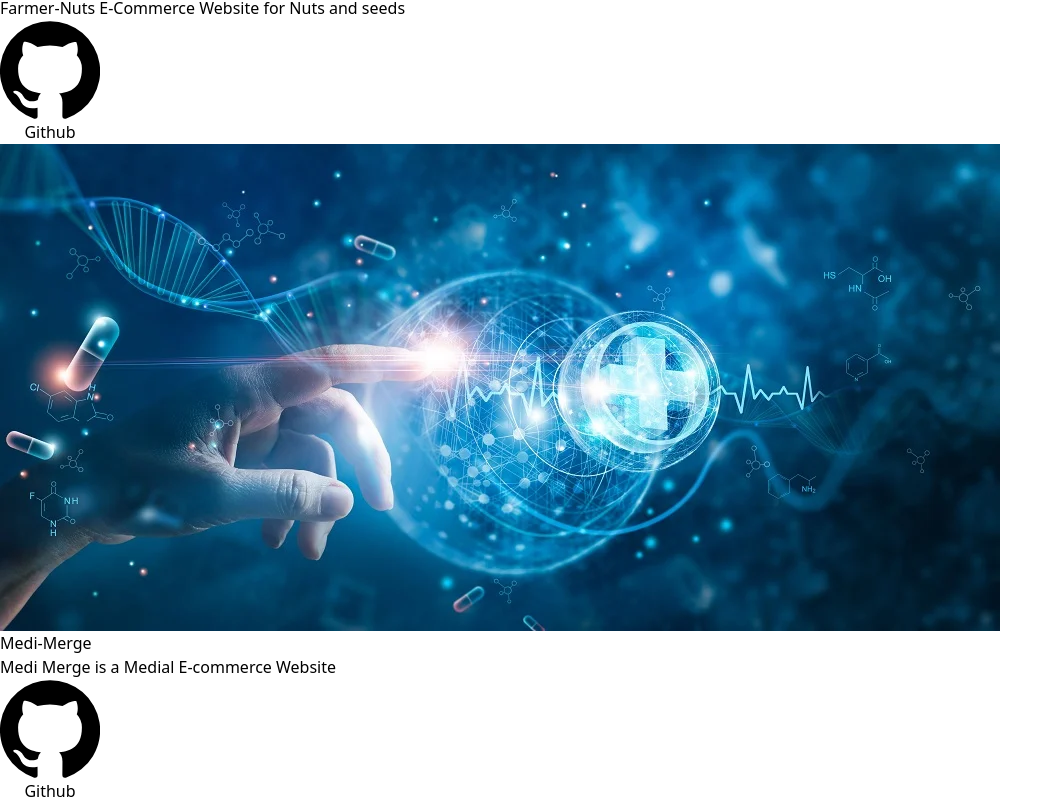
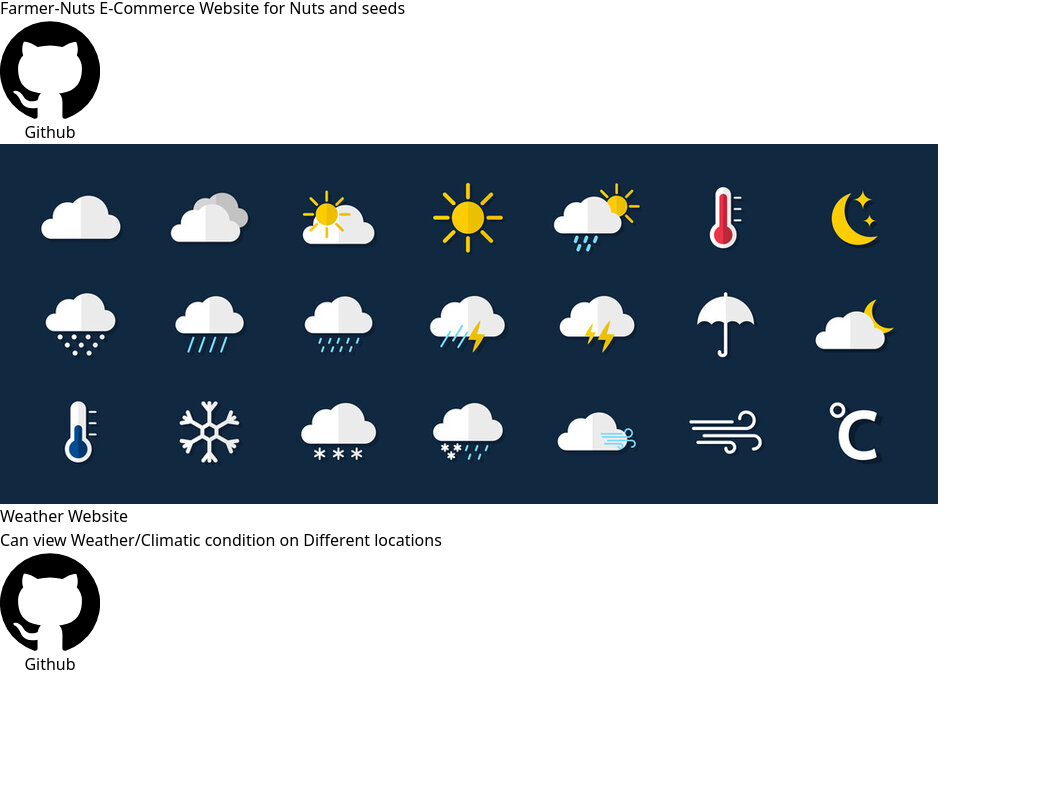
Before and after one commit to Rama116/React, a React (Vite) app: page /Project in a window 1280 px wide. Shown: the part 1286-2089 px from the top of the page, without its empty margins (0-1063 px from the left). After the commit the page ends 1962 px from the top, so only its background shows below. Built offline with nearby package versions, Linux system fonts and the light colour scheme.

Commit message:
updated proj

```diff
--- a/package.json
+++ b/package.json
@@ -10,6 +10,7 @@
     "preview": "vite preview"
   },
   "dependencies": {
+    "emailjs-com": "^3.2.0",
     "lucide-react": "^0.441.0",
     "react": "^18.3.1",
     "react-dom": "^18.3.1",
--- a/src/pages/Contact.jsx
+++ b/src/pages/Contact.jsx
@@ -1,5 +1,6 @@
 // import React from 'react'
 import dev from "../assets/img/undraw_Contact_us_re_4qqt.png"
+
 const Contact = () => {
   return (
     <>
--- a/src/pages/Project.jsx
+++ b/src/pages/Project.jsx
@@ -2,6 +2,7 @@
 // import { Github } from "lucide-react"
 import med from "../assets/img/medical.webp"
 import farm from "../assets/img/farmerlogo.webp"
+import wea from "../assets/img/weather.jpg"
 const Project = () => {
   return (
     <>
@@ -14,8 +15,8 @@ const Project = () => {
 
               {/* 1st Card */}
               <div className="relative flex w-80 md:h-96 md:pt-4 flex-col rounded-xl pt-6   bg-white bg-clip-border text-gray-700 shadow-md">
-              <div className="">
-                  <img src={med} alt="Medical" />
+              <div>
+                  <img className="h-40 w-full" src={med} alt="Medical" />
               </div>
               <div className="p-6">
                   <h5 className="mb-2 block font-sans text-xl font-semibold leading-snug tracking-normal text-blue-gray-900 antialiased">
@@ -40,7 +41,7 @@ const Project = () => {
           {/* 2nd Card */}
 
           <div className="relative flex w-80 md:h-96 md:pt-4 flex-col rounded-xl pt-6   bg-white bg-clip-border text-gray-700 shadow-md">
-              <div >
+              <div>
                   <img className="h-40 w-full" src={farm} alt="Medical" />
               </div>
               <div className="p-6">
@@ -66,19 +67,19 @@ const Project = () => {
            {/* 3rd Card */}
 
            <div className="relative flex w-80 md:h-96 md:pt-4 flex-col rounded-xl pt-6   bg-white bg-clip-border text-gray-700 shadow-md">
-              <div className="">
-                  <img src={med} alt="Medical" />
+              <div>
+                  <img className="h-40 w-full" src={wea} alt="Medical" />
               </div>
               <div className="p-6">
                   <h5 className="mb-2 block font-sans text-xl font-semibold leading-snug tracking-normal text-blue-gray-900 antialiased">
-                  Medi-Merge
+                  Weather Website
                   </h5>
                   <p className="block font-sans text-base font-light leading-relaxed text-inherit antialiased">
-                  Medi Merge is a Medial E-commerce Website
+                  Can view Weather/Climatic condition on Different locations
                   </p>
               </div>
               <div className="p-6 pt-0">
-                 <a href="https://github.com/Rama116/Medico" target="_blank">
+                 <a href="https://github.com/Rama116/Weather" target="_blank">
                     <button className="group flex justify-center items-center gap-2 group-hover:before:duration-500 group-hover:after:duration-500 after:duration-500 hover:border-neutral-900 duration-500 hover:duration-500 underline underline-offset-2 hover:underline hover:underline-offset-4 origin-left hover:decoration-2 hover:text-neutral-300 relative bg-neutral-900 px-10 py-4 border text-left p-3 text-gray-50 text-base font-bold rounded-lg overflow-hidden after:absolute after:z-10 after:w-12 after:h-12 after:content[''] after:bg-sky-900 after:-left-8 after:top-8 after:rounded-full after:blur-lg hover:after:animate-pulse">
                         <svg className="w-6 h-6 fill-neutral-50" height="100" preserveAspectRatio="xMidYMid meet" viewBox="0 0 100 100" width="100" x="0" xmlns="http://www.w3.org/2000/svg" y="0">
                           <path className="svg-fill-primary" d="M50,1.23A50,50,0,0,0,34.2,98.68c2.5.46,3.41-1.09,3.41-2.41s0-4.33-.07-8.5c-13.91,3-16.84-6.71-16.84-6.71-2.28-5.77-5.55-7.31-5.55-7.31-4.54-3.1.34-3,.34-3,5,.35,7.66,5.15,7.66,5.15C27.61,83.5,34.85,81.3,37.7,80a10.72,10.72,0,0,1,3.17-6.69C29.77,72.07,18.1,67.78,18.1,48.62A19.34,19.34,0,0,1,23.25,35.2c-.52-1.26-2.23-6.34.49-13.23,0,0,4.19-1.34,13.75,5.13a47.18,47.18,0,0,1,25,0C72.07,20.63,76.26,22,76.26,22c2.72,6.89,1,12,.49,13.23a19.28,19.28,0,0,1,5.14,13.42c0,19.21-11.69,23.44-22.83,24.67,1.8,1.55,3.4,4.6,3.4,9.26,0,6.69-.06,12.08-.06,13.72,0,1.34.9,2.89,3.44,2.4A50,50,0,0,0,50,1.23Z"></path>
```
Also changed, not shown: src/assets/img/weather.jpg (added), 1 other file (tests, documents, lock files or other folders).
